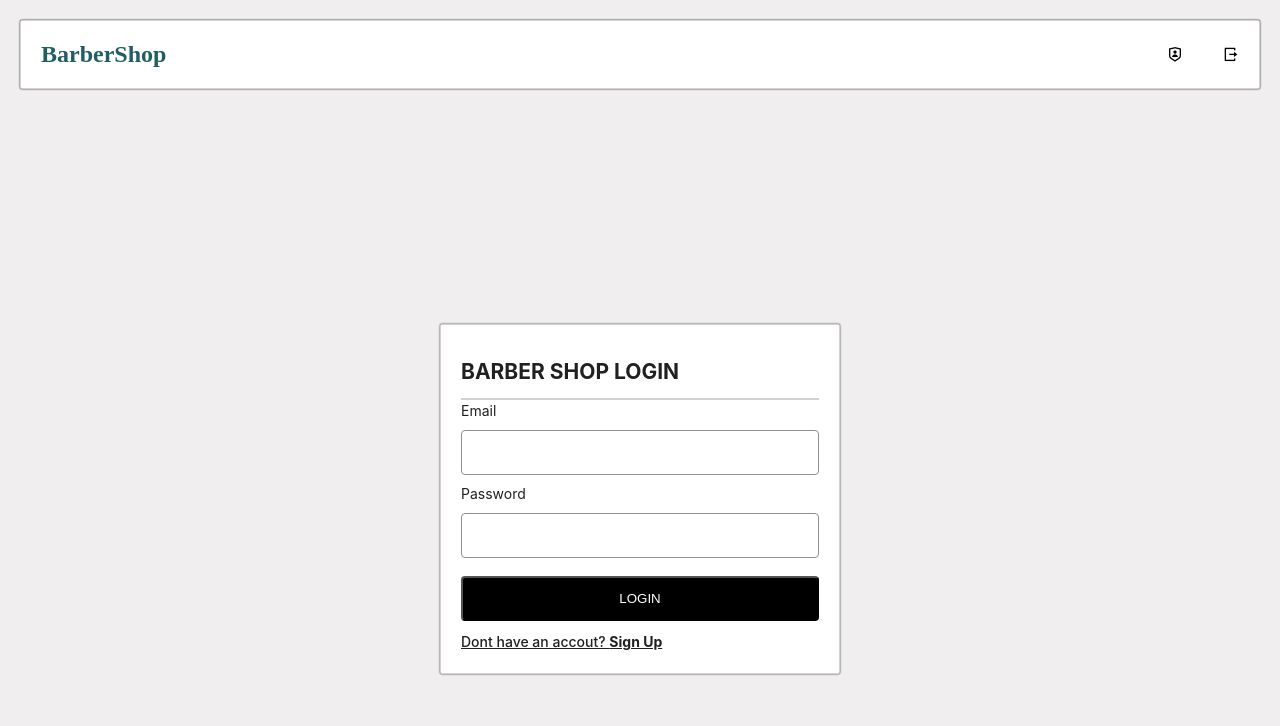
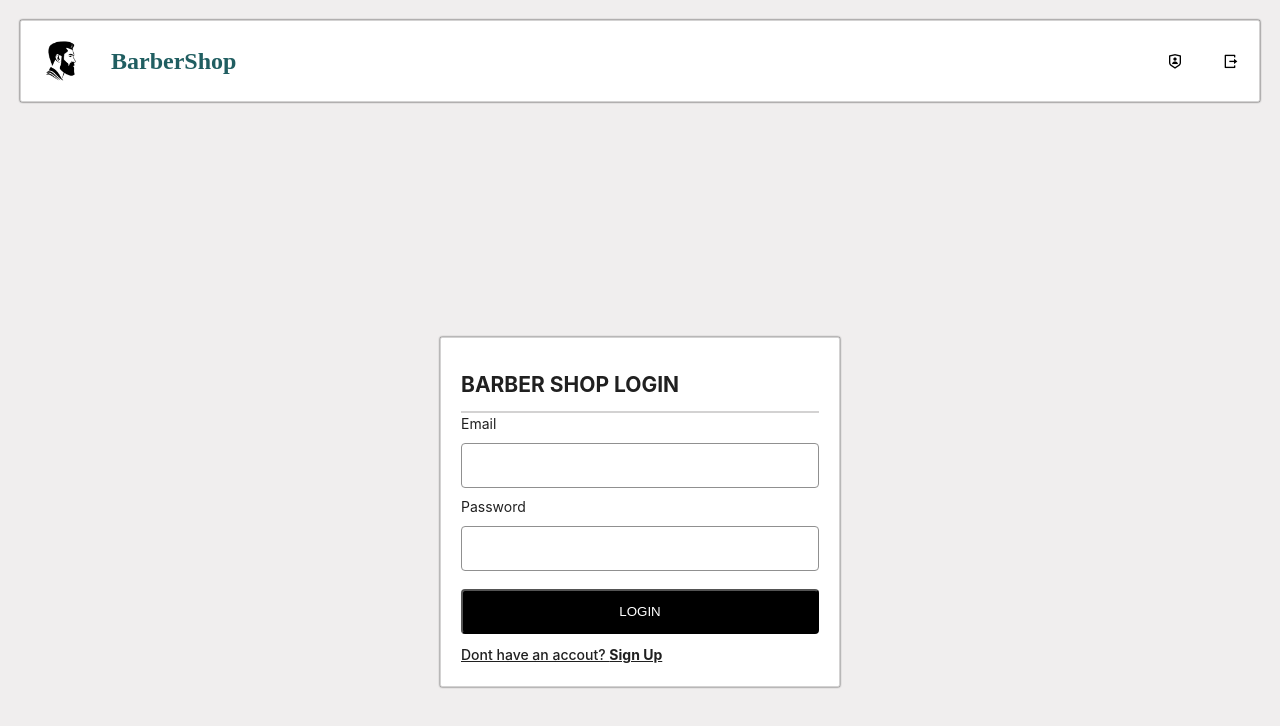
Before and after one commit to ErikKolaric/praktikum2, a React (Create React App) app: page /login in a window 1280 px wide. Shown: the top 726 px of the page. Built offline with nearby package versions, Linux system fonts and the light colour scheme.

Commit message:
Added logo

```diff
--- a/src/components/ProtectedRoute.js
+++ b/src/components/ProtectedRoute.js
@@ -1,5 +1,6 @@
 import React, { useEffect } from "react";
 import { useNavigate } from "react-router-dom";
+import logo from '../images/logo.png'
 
 const ProtectedRoute = ({ children }) => {
   const navigate = useNavigate();
@@ -7,7 +8,8 @@ const ProtectedRoute = ({ children }) => {
   return (
     <div className="layout p-2">
       <div className="header bg-white p-2 flex justify-between items-center">
-        <h2 className="cursor-pointer" onClick={() => navigate("/")}>
+        <h2 className="cursor-pointer flex items-center gap-3" onClick={() => navigate("/")}>
+          <img src={logo} alt="Logo"  width="40" height="40"/>
           <strong className="text-primary">BarberShop</strong>
         </h2>
         <div className="flex items-center gap-3">
@@ -23,15 +25,7 @@ const ProtectedRoute = ({ children }) => {
               {user?.name}
             </h3>
           </div>
-            {!user &&
-              <i
-                className="ri-logout-box-r-line"
-                onClick={() => {
-                  localStorage.removeItem("user");
-                  navigate("/login");
-                }}
-              ></i>}
-            {user &&
+          {!user && (
             <i
               className="ri-logout-box-r-line"
               onClick={() => {
@@ -39,7 +33,16 @@ const ProtectedRoute = ({ children }) => {
                 navigate("/login");
               }}
             ></i>
-            }
+          )}
+          {user && (
+            <i
+              className="ri-logout-box-r-line"
+              onClick={() => {
+                localStorage.removeItem("user");
+                navigate("/login");
+              }}
+            ></i>
+          )}
         </div>
       </div>
       <div className="content my-1">{children}</div>
```
Also changed, not shown: src/images/logo.png (added), src/pages/Barbers/index.js (added), src/pages/Contact/index.js (added). Lines whose indentation alone changed are shown as unchanged.
